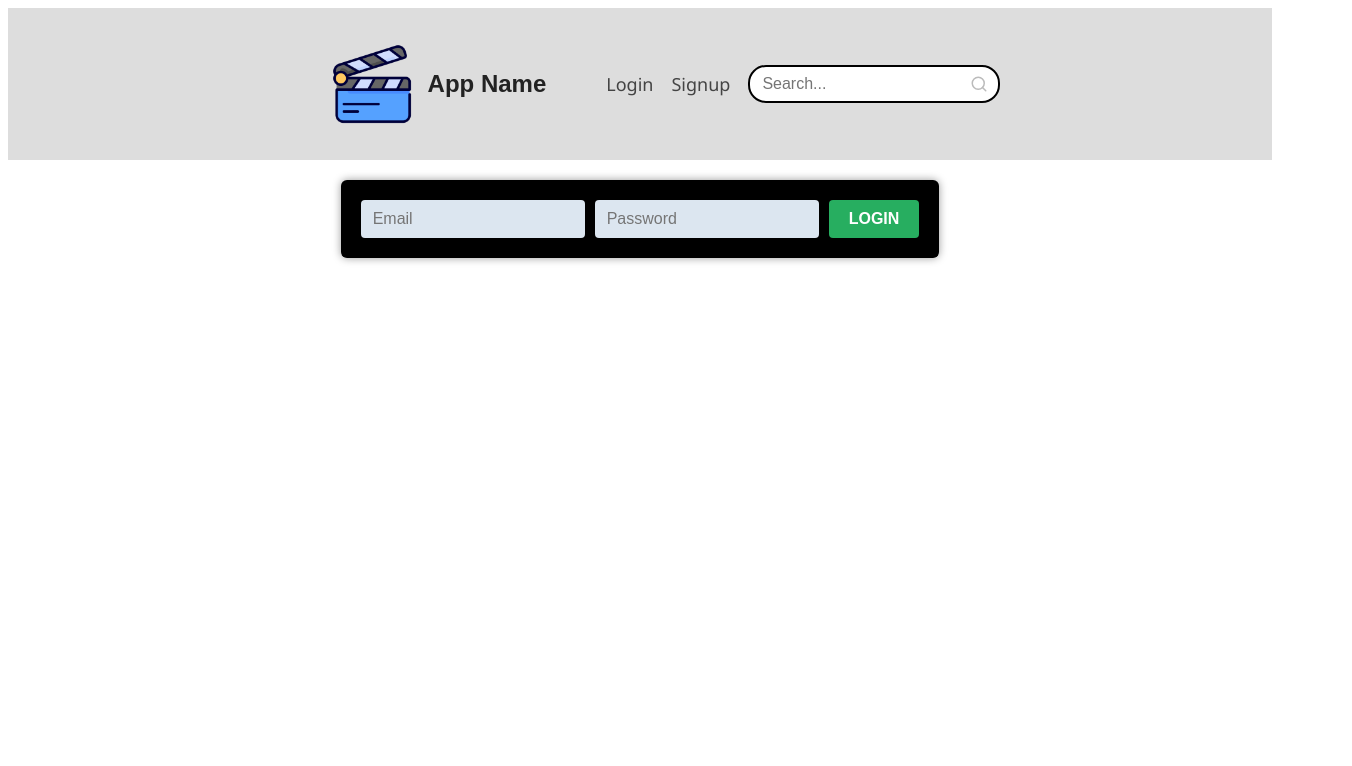
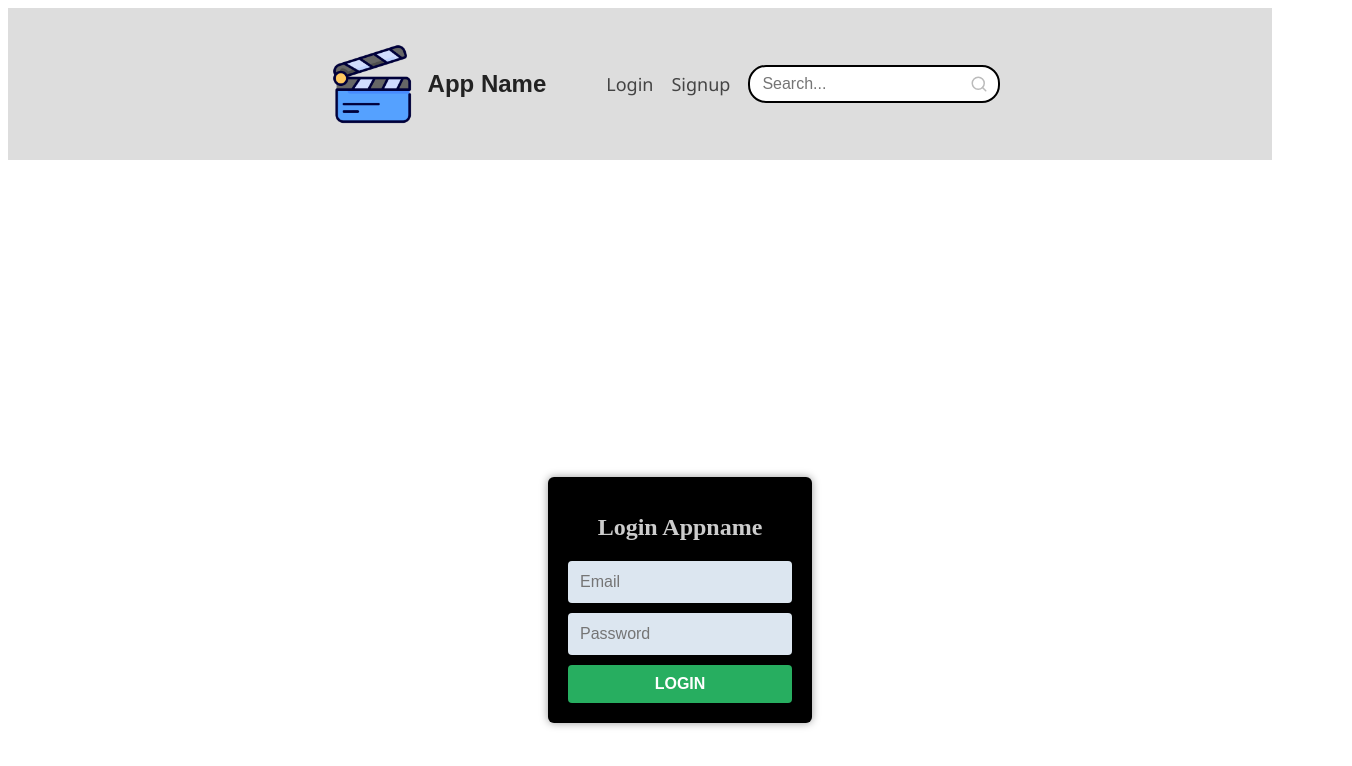
Before and after one commit to Krrithik/AppDev3390-FinalProject, a Vue app in the folder frontend/: page /login in a window 1280 px wide. Shown: the top 766 px of the page, 1352 px wide, since content can reach past the window. Built offline with nearby package versions, Linux system fonts and the light colour scheme; the HTML template or start-up script is replaced by a standard one.

Commit message:
changing login to look like signup page, not done

```diff
--- a/frontend/src/views/LoginPage.vue
+++ b/frontend/src/views/LoginPage.vue
@@ -31,6 +31,7 @@ async function handleLogin() {
 <template>
    <div class="loginWrapper">
       <form class="loginBar" @submit.prevent="handleLogin">
+         <h1 class="formTitle">Login Appname</h1>
          <input v-model="email" type="email" placeholder="Email" required class="loginInput" />
          <input v-model="password" type="password" placeholder="Password" required class="loginInput" />
          <button :disabled="loading" class="loginButton">
@@ -46,19 +47,30 @@ async function handleLogin() {
    display: flex;
    flex-direction: column;
    align-items: center;
-   margin-top: 20px;
-   justify-content: top;
+   justify-content: center;
    height: 100vh;
    background-color: white;
+   padding: 40px;
+   border-radius: 8px;
+   width: 100%;
+   gap: 20px;
 }
 
 .loginBar {
    display: flex;
+   flex-direction: column;
    background-color: black;
    padding: 20px;
    border-radius: 6px;
    gap: 10px;
    box-shadow: 0 0 8px rgba(0, 0, 0, 0.4);
+}
+
+.formTitle {
+   color: #ccc;
+   font-size: 1.5rem;
+   text-align: center;
+   margin-bottom: 10px;
 }
 
 .loginInput {
@@ -68,6 +80,11 @@ async function handleLogin() {
    border-radius: 4px;
    font-size: 1rem;
    width: 200px;
+   padding: 12px;
+   border-radius: 4px;
+   border: none;
+   font-size: 1rem;
+   background-color: #dce6f0;
 }
 
 .loginInput:focus {
--- a/frontend/src/views/SignupPage.vue
+++ b/frontend/src/views/SignupPage.vue
@@ -80,11 +80,10 @@ async function handleSignup() {
 .signupWrapper {
   display: flex;
   flex-direction: column;
-  justify-content: top;
-  padding-top: 20px;
+  justify-content: center;
   align-items: center;
   height: 100vh;
-  background-color: gray;
+  background-color: white;
 }
 
 .signupForm {
```
